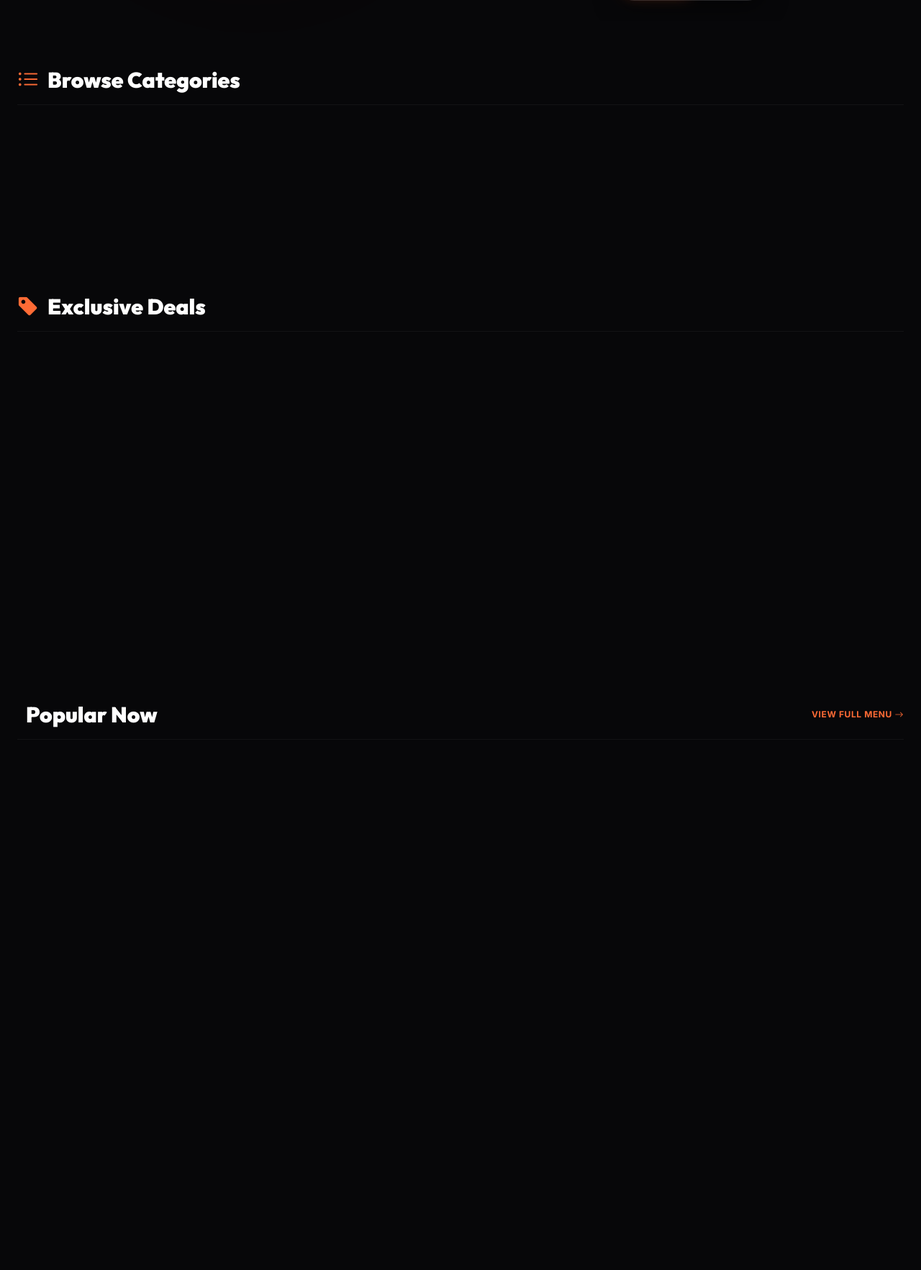
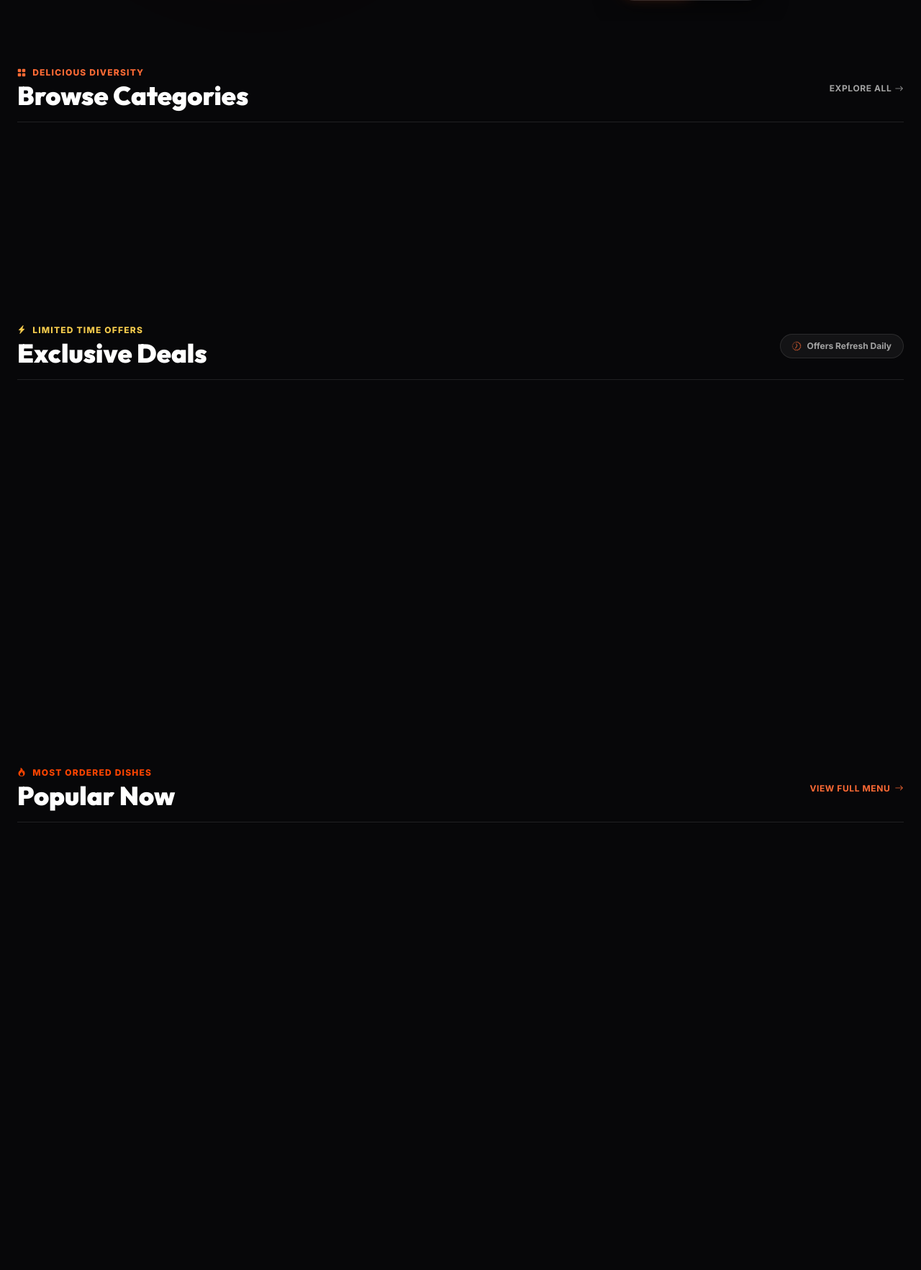
Before and after one commit to sohaibwaheed2006-beep/Sohaib-Restraunt-App, a Flask app: page / in a window 1280 px wide. Shown: the part 676-2441 px from the top of the page at 72% size. Run offline with Flask 3, Linux system fonts and the light colour scheme; some libraries are stand-ins or nearby versions.

Commit message:
feat: Redesign Browse Categories, Exclusive Deals, and Popular Now sections with premium dark glassmorphism and rating badges

```diff
--- a/app/templates/main/home.html
+++ b/app/templates/main/home.html
@@ -143,98 +143,158 @@
 </section>
 
 <!-- Browse Categories -->
-<section class="mb-16 select-none">
-    <div class="flex justify-between items-center mb-8 border-b border-white/5 pb-4">
-        <h2 class="text-3xl font-display font-black text-white flex items-center gap-3">
-            <i class="bi bi-list-ul text-brand-orange"></i> Browse Categories
+<section class="mb-20 select-none relative z-10">
+    <div class="flex flex-col sm:flex-row justify-between items-start sm:items-center mb-8 border-b border-white/10 pb-4 gap-4">
+        <div>
+            <span class="text-xs font-black uppercase tracking-widest text-brand-orange flex items-center gap-2 mb-1">
+                <i class="bi bi-grid-fill"></i> Delicious Diversity
+            </span>
+            <h2 class="text-3xl md:text-4xl font-display font-black text-white flex items-center gap-3">
+                Browse Categories
             </h2>
+        </div>
+        <a href="{{ url_for('menu.browse') }}" class="text-xs font-bold text-neutral-400 hover:text-brand-orange transition-all flex items-center gap-1 uppercase tracking-wider group">
+            Explore All <i class="bi bi-arrow-right group-hover:translate-x-1 transition-transform"></i>
+        </a>
     </div>
 
     <div class="category-grid grid grid-cols-2 sm:grid-cols-4 lg:grid-cols-7 gap-5">
         {% for cat in categories %}
-        <a href="{{ url_for('menu.browse', category=cat.id) }}" class="category-card group bg-brand-charcoal/40 border border-white/5 rounded-3xl p-6 text-center flex flex-col items-center gap-4 transition-all duration-300 hover:border-brand-orange/30 hover:-translate-y-2">
-            <div class="w-20 h-20 rounded-full overflow-hidden border-2 border-white/10 group-hover:border-brand-orange transition-all duration-300">
-                <img src="{{ cat.image_url }}" alt="{{ cat.name }}" class="w-full h-full object-cover group-hover:scale-110 transition-all duration-300" onerror="this.src='/static/images/default_cat.jpg'">
+        <a href="{{ url_for('menu.browse', category=cat.id) }}"
+           class="category-card group bg-brand-charcoal/60 backdrop-blur-xl border border-white/10 hover:border-brand-orange/50 rounded-3xl p-5 text-center flex flex-col items-center gap-3 transition-all duration-500 hover:-translate-y-3 hover:shadow-orange-glow relative overflow-hidden">
+            <!-- Glow backdrop inside card -->
+            <div class="absolute -inset-1 bg-gradient-to-b from-brand-orange/20 to-transparent opacity-0 group-hover:opacity-100 transition-opacity duration-500 rounded-3xl pointer-events-none"></div>
+
+            <!-- Category Image avatar -->
+            <div class="w-20 h-20 rounded-full overflow-hidden border-2 border-white/10 group-hover:border-brand-orange shadow-lg transition-all duration-500 relative z-10">
+                <img src="{{ cat.image_url }}" alt="{{ cat.name }}" class="w-full h-full object-cover group-hover:scale-115 transition-transform duration-700" onerror="this.src='/static/images/default_cat.jpg'">
             </div>
-            <h3 class="text-sm font-bold text-white group-hover:text-brand-orange transition-all">{{ cat.name }}</h3>
+
+            <div class="relative z-10">
+                <h3 class="text-sm font-bold text-white group-hover:text-brand-orange transition-colors leading-tight">{{ cat.name }}</h3>
+                <span class="text-[10px] text-neutral-500 group-hover:text-neutral-300 transition-colors font-medium mt-0.5 block">
+                    {{ cat.items|length }} Items
+                </span>
+            </div>
         </a>
         {% else %}
-        <p class="text-neutral-500 col-span-full text-center py-6">No categories available yet.</p>
+        <p class="text-neutral-500 col-span-full text-center py-8">No categories available yet.</p>
         {% endfor %}
     </div>
 </section>
 
 <!-- Exclusive Deals -->
-<section class="mb-16">
-    <div class="flex justify-between items-center mb-8 border-b border-white/5 pb-4">
-        <h2 class="text-3xl font-display font-black text-white flex items-center gap-3">
-            <i class="bi bi-tag-fill text-brand-orange"></i> Exclusive Deals
+<section class="mb-20 relative z-10">
+    <div class="flex flex-col sm:flex-row justify-between items-start sm:items-center mb-8 border-b border-white/10 pb-4 gap-4">
+        <div>
+            <span class="text-xs font-black uppercase tracking-widest text-brand-gold flex items-center gap-2 mb-1">
+                <i class="bi bi-lightning-charge-fill"></i> Limited Time Offers
+            </span>
+            <h2 class="text-3xl md:text-4xl font-display font-black text-white flex items-center gap-3">
+                Exclusive Deals
             </h2>
+        </div>
+        <div class="flex items-center gap-2 text-xs font-bold text-neutral-400 bg-white/5 border border-white/10 px-4 py-2 rounded-full">
+            <i class="bi bi-clock-history text-brand-orange animate-spin"></i>
+            <span>Offers Refresh Daily</span>
+        </div>
     </div>
 
     <!-- Snap Scroll container for deals on mobile, grid on desktop -->
     <div class="deal-grid flex lg:grid lg:grid-cols-4 gap-6 overflow-x-auto lg:overflow-x-visible snap-x snap-mandatory pb-4 lg:pb-0 scroll-smooth">
 
         <!-- Deal 1 -->
-        <div class="deal-card card snap-center min-w-[280px] lg:min-w-0 flex-shrink-0 flex flex-col">
+        <div class="deal-card card snap-center min-w-[290px] lg:min-w-0 flex-shrink-0 flex flex-col group border border-white/10 hover:border-brand-orange/40 transition-all duration-500">
             <div class="relative overflow-hidden aspect-[4/3] rounded-t-3xl">
-                <img src="/static/images/item_10pc.jpg" alt="Family Feast" class="w-full h-full object-cover hover:scale-105 transition-all duration-500">
+                <img src="/static/images/item_10pc.jpg" alt="Family Feast" class="w-full h-full object-cover group-hover:scale-110 transition-transform duration-700">
                 <div class="pulse-badge">SAVE 20%</div>
+                <div class="absolute bottom-3 left-3 bg-brand-dark/80 backdrop-blur px-3 py-1 rounded-full text-[10px] font-black text-brand-gold uppercase tracking-wider border border-white/10">
+                    <i class="bi bi-star-fill"></i> Best Seller
+                </div>
             </div>
             <div class="p-6 flex flex-col flex-1 gap-3">
-                <h3 class="text-lg font-bold text-white">Family Feast Deal</h3>
-                <p class="text-xs text-neutral-400 leading-relaxed flex-1">10-Piece Chicken Bucket + 2 Large Fries + 1.5L Ice-Cold Drink</p>
-                <div class="flex justify-between items-center mt-3 pt-3 border-t border-white/5">
+                <h3 class="text-lg font-bold text-white group-hover:text-brand-orange transition-colors">Family Feast Deal</h3>
+                <p class="text-xs text-neutral-400 leading-relaxed flex-1">10-Piece Crispy Chicken Bucket + 2 Large Fries + 1.5L Ice-Cold Drink</p>
+                <div class="flex justify-between items-center mt-3 pt-3 border-t border-white/10">
+                    <div>
+                        <span class="text-xs text-neutral-500 line-through block">Rs. 3120</span>
                         <span class="text-xl font-display font-black text-brand-orange">Rs. 2500</span>
-                    <a href="{{ url_for('menu.browse') }}" class="btn btn-primary btn-sm"><i class="bi bi-cart-plus-fill"></i> Order Now</a>
+                    </div>
+                    <a href="{{ url_for('menu.browse') }}" class="btn btn-primary btn-sm text-xs py-2.5 px-4 shadow-orange-glow">
+                        <i class="bi bi-cart-plus-fill"></i> Order Deal
+                    </a>
                 </div>
             </div>
         </div>
 
         <!-- Deal 2 -->
-        <div class="deal-card card snap-center min-w-[280px] lg:min-w-0 flex-shrink-0 flex flex-col">
+        <div class="deal-card card snap-center min-w-[290px] lg:min-w-0 flex-shrink-0 flex flex-col group border border-white/10 hover:border-brand-orange/40 transition-all duration-500">
             <div class="relative overflow-hidden aspect-[4/3] rounded-t-3xl">
-                <img src="/static/images/item_smash.jpg" alt="Burger Duo" class="w-full h-full object-cover hover:scale-105 transition-all duration-500">
+                <img src="/static/images/item_smash.jpg" alt="Burger Duo" class="w-full h-full object-cover group-hover:scale-110 transition-transform duration-700">
                 <div class="pulse-badge" style="background: var(--brand-orange); animation-delay: 0.5s;">HOT DEAL</div>
+                <div class="absolute bottom-3 left-3 bg-brand-dark/80 backdrop-blur px-3 py-1 rounded-full text-[10px] font-black text-brand-orange uppercase tracking-wider border border-white/10">
+                    <i class="bi bi-fire"></i> Trending
+                </div>
             </div>
             <div class="p-6 flex flex-col flex-1 gap-3">
-                <h3 class="text-lg font-bold text-white">Burger Duo</h3>
+                <h3 class="text-lg font-bold text-white group-hover:text-brand-orange transition-colors">Burger Duo</h3>
                 <p class="text-xs text-neutral-400 leading-relaxed flex-1">2 Classic Beef Smash Burgers + 2 Soft Drinks + Regular Crispy Fries</p>
-                <div class="flex justify-between items-center mt-3 pt-3 border-t border-white/5">
+                <div class="flex justify-between items-center mt-3 pt-3 border-t border-white/10">
+                    <div>
+                        <span class="text-xs text-neutral-500 line-through block">Rs. 2300</span>
                         <span class="text-xl font-display font-black text-brand-orange">Rs. 1850</span>
-                    <a href="{{ url_for('menu.browse') }}" class="btn btn-primary btn-sm"><i class="bi bi-cart-plus-fill"></i> Order Now</a>
+                    </div>
+                    <a href="{{ url_for('menu.browse') }}" class="btn btn-primary btn-sm text-xs py-2.5 px-4 shadow-orange-glow">
+                        <i class="bi bi-cart-plus-fill"></i> Order Deal
+                    </a>
                 </div>
             </div>
         </div>
 
         <!-- Deal 3 -->
-        <div class="deal-card card snap-center min-w-[280px] lg:min-w-0 flex-shrink-0 flex flex-col">
+        <div class="deal-card card snap-center min-w-[290px] lg:min-w-0 flex-shrink-0 flex flex-col group border border-white/10 hover:border-brand-orange/40 transition-all duration-500">
             <div class="relative overflow-hidden aspect-[4/3] rounded-t-3xl">
-                <img src="/static/images/cat_pizza.jpg" alt="Pizza Party" class="w-full h-full object-cover hover:scale-105 transition-all duration-500" onerror="this.src='/static/images/default_food.jpg'">
+                <img src="/static/images/cat_pizza.jpg" alt="Pizza Party" class="w-full h-full object-cover group-hover:scale-110 transition-transform duration-700" onerror="this.src='/static/images/default_food.jpg'">
                 <div class="pulse-badge" style="background: var(--brand-gold); animation-delay: 1.0s;">POPULAR</div>
+                <div class="absolute bottom-3 left-3 bg-brand-dark/80 backdrop-blur px-3 py-1 rounded-full text-[10px] font-black text-emerald-400 uppercase tracking-wider border border-white/10">
+                    <i class="bi bi-check-circle-fill"></i> Recommended
+                </div>
             </div>
             <div class="p-6 flex flex-col flex-1 gap-3">
-                <h3 class="text-lg font-bold text-white">Pizza Party</h3>
+                <h3 class="text-lg font-bold text-white group-hover:text-brand-orange transition-colors">Pizza Party</h3>
                 <p class="text-xs text-neutral-400 leading-relaxed flex-1">1 Large Supreme Pizza + 6 Spicy Wings + 1L Cola</p>
-                <div class="flex justify-between items-center mt-3 pt-3 border-t border-white/5">
+                <div class="flex justify-between items-center mt-3 pt-3 border-t border-white/10">
+                    <div>
+                        <span class="text-xs text-neutral-500 line-through block">Rs. 2750</span>
                         <span class="text-xl font-display font-black text-brand-orange">Rs. 2200</span>
-                    <a href="{{ url_for('menu.browse') }}" class="btn btn-primary btn-sm"><i class="bi bi-cart-plus-fill"></i> Order Now</a>
+                    </div>
+                    <a href="{{ url_for('menu.browse') }}" class="btn btn-primary btn-sm text-xs py-2.5 px-4 shadow-orange-glow">
+                        <i class="bi bi-cart-plus-fill"></i> Order Deal
+                    </a>
                 </div>
             </div>
         </div>
 
         <!-- Deal 4 -->
-        <div class="deal-card card snap-center min-w-[280px] lg:min-w-0 flex-shrink-0 flex flex-col">
+        <div class="deal-card card snap-center min-w-[290px] lg:min-w-0 flex-shrink-0 flex flex-col group border border-white/10 hover:border-brand-orange/40 transition-all duration-500">
             <div class="relative overflow-hidden aspect-[4/3] rounded-t-3xl">
-                <img src="/static/images/item_wrap.jpg" alt="Snack Pack" class="w-full h-full object-cover hover:scale-105 transition-all duration-500">
+                <img src="/static/images/item_wrap.jpg" alt="Snack Pack" class="w-full h-full object-cover group-hover:scale-110 transition-transform duration-700">
                 <div class="pulse-badge" style="background: #2d9cdb; animation-delay: 1.5s;">LUNCH DEAL</div>
+                <div class="absolute bottom-3 left-3 bg-brand-dark/80 backdrop-blur px-3 py-1 rounded-full text-[10px] font-black text-blue-400 uppercase tracking-wider border border-white/10">
+                    <i class="bi bi-cup-hot-fill"></i> Combo
+                </div>
             </div>
             <div class="p-6 flex flex-col flex-1 gap-3">
-                <h3 class="text-lg font-bold text-white">Wrap Snack Pack</h3>
+                <h3 class="text-lg font-bold text-white group-hover:text-brand-orange transition-colors">Wrap Snack Pack</h3>
                 <p class="text-xs text-neutral-400 leading-relaxed flex-1">2 Chicken Wraps + Battered Onion Rings + 2 Ice Mint Lemonades</p>
-                <div class="flex justify-between items-center mt-3 pt-3 border-t border-white/5">
+                <div class="flex justify-between items-center mt-3 pt-3 border-t border-white/10">
+                    <div>
+                        <span class="text-xs text-neutral-500 line-through block">Rs. 1800</span>
                         <span class="text-xl font-display font-black text-brand-orange">Rs. 1500</span>
-                    <a href="{{ url_for('menu.browse') }}" class="btn btn-primary btn-sm"><i class="bi bi-cart-plus-fill"></i> Order Now</a>
+                    </div>
+                    <a href="{{ url_for('menu.browse') }}" class="btn btn-primary btn-sm text-xs py-2.5 px-4 shadow-orange-glow">
+                        <i class="bi bi-cart-plus-fill"></i> Order Deal
+                    </a>
                 </div>
             </div>
         </div>
@@ -243,24 +303,42 @@
 </section>
 
 <!-- Popular Now Items -->
-<section class="mb-16">
-    <div class="flex justify-between items-center mb-8 border-b border-white/5 pb-4">
-        <h2 class="text-3xl font-display font-black text-white flex items-center gap-3">
-            <i class="bi bi-fire-flame-curved text-brand-orange"></i> Popular Now
+<section class="mb-20 relative z-10">
+    <div class="flex flex-col sm:flex-row justify-between items-start sm:items-center mb-8 border-b border-white/10 pb-4 gap-4">
+        <div>
+            <span class="text-xs font-black uppercase tracking-widest text-brand-red flex items-center gap-2 mb-1">
+                <i class="bi bi-fire"></i> Most Ordered Dishes
+            </span>
+            <h2 class="text-3xl md:text-4xl font-display font-black text-white flex items-center gap-3">
+                Popular Now
             </h2>
-        <a href="{{ url_for('menu.browse') }}" class="text-xs font-bold text-brand-orange hover:underline uppercase tracking-wider">View Full Menu <i class="bi bi-arrow-right"></i></a>
+        </div>
+        <a href="{{ url_for('menu.browse') }}" class="text-xs font-bold text-brand-orange hover:underline uppercase tracking-wider flex items-center gap-1.5 group">
+            View Full Menu <i class="bi bi-arrow-right group-hover:translate-x-1 transition-transform"></i>
+        </a>
     </div>
 
     <div class="menu-item-grid grid grid-cols-1 sm:grid-cols-2 lg:grid-cols-4 gap-6">
         {% for item in popular_items %}
-        <div class="menu-item-card card flex flex-col">
+        <div class="menu-item-card card flex flex-col group border border-white/10 hover:border-brand-orange/40 transition-all duration-500">
             <a href="{{ url_for('menu.item_detail', item_id=item.id) }}" class="block relative overflow-hidden aspect-[4/3] rounded-t-3xl">
-                <img src="{{ item.image_url }}" alt="{{ item.name }}" class="w-full h-full object-cover hover:scale-105 transition-all duration-500" onerror="this.src='/static/images/default_food.jpg'">
+                <img src="{{ item.image_url }}" alt="{{ item.name }}" class="w-full h-full object-cover group-hover:scale-110 transition-transform duration-700" onerror="this.src='/static/images/default_food.jpg'">
+
+                <!-- Rating badge -->
+                <div class="absolute top-3 right-3 bg-brand-dark/80 backdrop-blur px-3 py-1 rounded-full text-xs font-black text-brand-gold flex items-center gap-1 border border-white/10">
+                    <i class="bi bi-star-fill text-yellow-400"></i> 4.9
+                </div>
+
+                {% if item.category %}
+                <div class="absolute bottom-3 left-3 bg-brand-orange/90 backdrop-blur text-white px-3 py-0.5 rounded-full text-[10px] font-black uppercase tracking-wider shadow-sm">
+                    {{ item.category.name }}
+                </div>
+                {% endif %}
             </a>
 
             <div class="p-6 flex flex-col flex-1 gap-3">
                 <div class="flex justify-between items-start gap-2">
-                    <a href="{{ url_for('menu.item_detail', item_id=item.id) }}" class="hover:text-brand-orange transition-all">
+                    <a href="{{ url_for('menu.item_detail', item_id=item.id) }}" class="hover:text-brand-orange transition-colors">
                         <h3 class="text-base font-bold text-white line-clamp-1 leading-snug">{{ item.name }}</h3>
                     </a>
                     <span class="text-base font-display font-black text-brand-orange flex-shrink-0">Rs. {{ "%.0f"|format(item.price) }}</span>
@@ -270,16 +348,16 @@
                     {{ item.description }}
                 </p>
 
-                <div class="mt-2 pt-3 border-t border-white/5">
+                <div class="mt-2 pt-3 border-t border-white/10">
                     {% if current_user.is_authenticated %}
                     <form action="{{ url_for('cart.add_to_cart', item_id=item.id) }}" method="POST" class="add-to-cart-form w-full">
                         <input type="hidden" name="quantity" value="1">
-                        <button type="submit" class="btn btn-primary w-full shadow-md py-2.5 text-xs">
+                        <button type="submit" class="btn btn-primary w-full shadow-orange-glow py-3 text-xs font-bold">
                             <i class="bi bi-cart-plus-fill"></i> Add to Cart
                         </button>
                     </form>
                     {% else %}
-                    <a href="{{ url_for('auth.login', next=request.path) }}" class="btn btn-outline w-full py-2.5 text-xs">
+                    <a href="{{ url_for('auth.login', next=request.path) }}" class="btn btn-outline w-full py-3 text-xs font-bold">
                         <i class="bi bi-box-arrow-in-right"></i> Login to Order
                     </a>
                     {% endif %}
@@ -287,7 +365,7 @@
             </div>
         </div>
         {% else %}
-        <p class="text-neutral-500 col-span-full text-center py-6">No items available yet.</p>
+        <p class="text-neutral-500 col-span-full text-center py-8">No items available yet.</p>
         {% endfor %}
     </div>
 </section>
```
Lines whose indentation alone changed are shown as unchanged.
